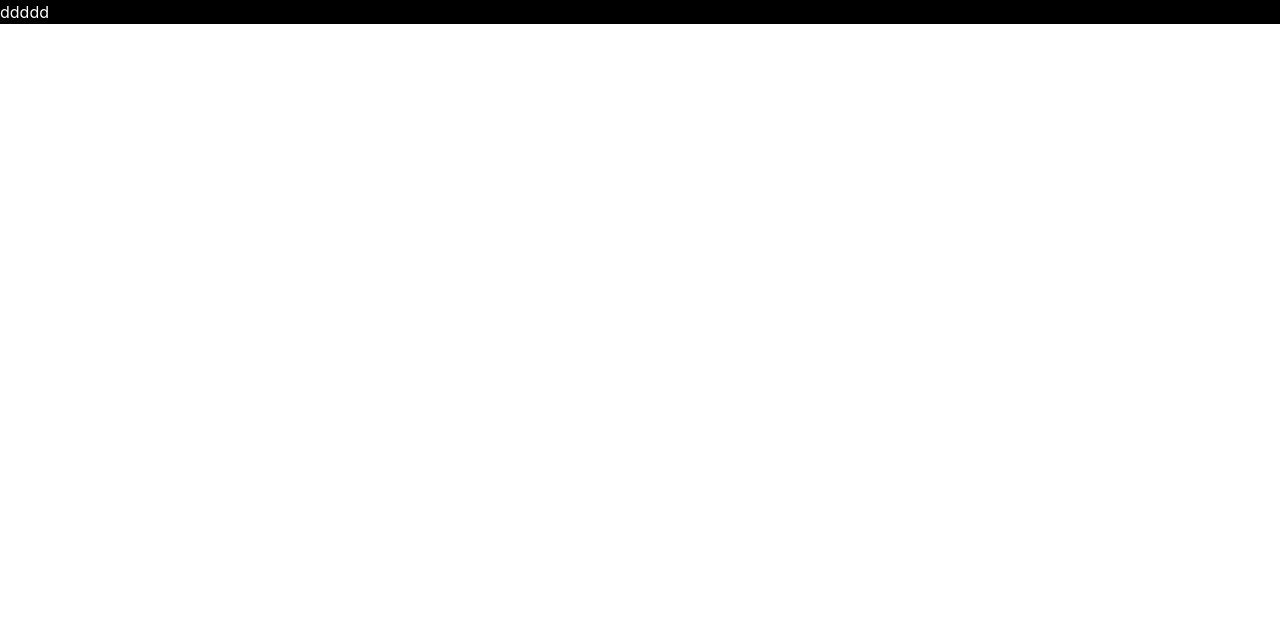
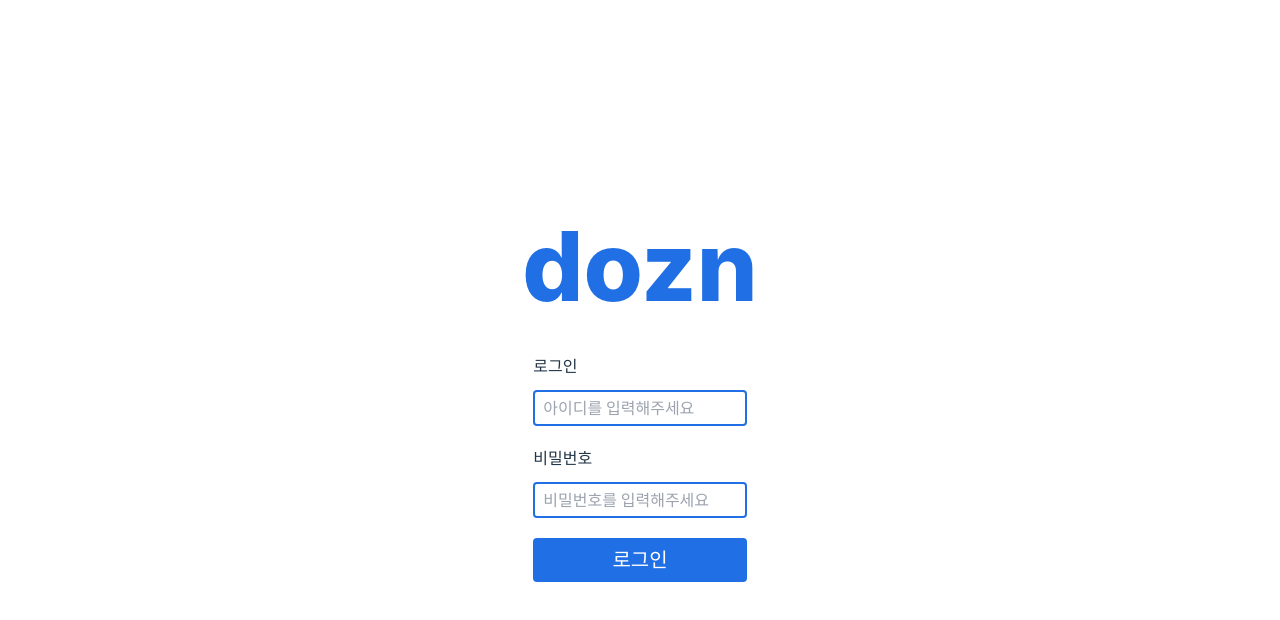
Before and after one commit to minjeong9919/dozn_assignment_project, a React (Vite) app: page / in a window 1280 px wide. Shown: the top 620 px of the page. Built offline with nearby package versions, Linux system fonts and the light colour scheme.

Commit message:
feat: 로그인 프레임 구현 및 react-hook-form 연결

```diff
--- a/package.json
+++ b/package.json
@@ -11,7 +11,8 @@
   },
   "dependencies": {
     "react": "^18.3.1",
-    "react-dom": "^18.3.1"
+    "react-dom": "^18.3.1",
+    "react-hook-form": "^7.54.1"
   },
   "devDependencies": {
     "@eslint/js": "^9.15.0",
--- /dev/null
+++ b/src/components/Input.tsx
@@ -0,0 +1,26 @@
+import { InputHTMLAttributes, forwardRef } from "react";
+
+interface PropsType extends InputHTMLAttributes<HTMLInputElement> {
+  title?: string;
+  errorMessage?: string;
+}
+
+const Input = forwardRef<HTMLInputElement, PropsType>(
+  ({ title, errorMessage, ...rest }, ref) => {
+    return (
+      <div className='w-full flex flex-col gap-3 mb-5 font-bold'>
+        {title}
+        <input
+          className='border-2 border-primary rounded py-1 px-2'
+          ref={ref}
+          {...rest}
+        />
+        {errorMessage && (
+          <div className='text-xs text-red font-medium'>{errorMessage}</div>
+        )}
+      </div>
+    );
+  }
+);
+
+export default Input;
--- a/src/pages/Login.tsx
+++ b/src/pages/Login.tsx
@@ -1,5 +1,61 @@
+import Input from "../components/Input";
+import { FieldValues, SubmitHandler, useForm } from "react-hook-form";
+
 const Login = () => {
-  return <div className='bg-black text-white'>ddddd</div>;
+  const {
+    register,
+    formState: { errors, isSubmitting },
+    handleSubmit,
+  } = useForm({
+    mode: "onBlur",
+    defaultValues: {
+      id: "",
+      password: "",
+    },
+  });
+
+  const registers = {
+    id: register("id", {
+      required: "아이디를 입력하세요.",
+    }),
+    password: register("password", {
+      required: "비밀번호를 입력해주세요.",
+    }),
+  };
+
+  const onSubmit: SubmitHandler<FieldValues> = (formData) => {
+    console.log("로그인 시도:", formData);
+  };
+
+  return (
+    <form
+      onSubmit={handleSubmit(onSubmit)}
+      className='w-1/6 h-screen mx-auto flex flex-col justify-center items-center gap-x-4'
+    >
+      <h1 className='text-8xl text-primary font-extrabold mb-10'>dozn</h1>
+      <Input
+        title='로그인'
+        placeholder='아이디를 입력해주세요'
+        {...registers.id}
+        errorMessage={errors.id?.message}
+      />
+      <Input
+        title='비밀번호'
+        placeholder='비밀번호를 입력해주세요'
+        {...registers.password}
+        errorMessage={errors.password?.message}
+      />
+      <button
+        id='loginButton'
+        className={`${
+          isSubmitting ? "bg-gray" : "bg-primary"
+        } text-white rounded w-full py-2 text-xl`}
+        disabled={isSubmitting}
+      >
+        로그인
+      </button>
+    </form>
+  );
 };
 
 export default Login;
--- a/tailwind.config.js
+++ b/tailwind.config.js
@@ -2,7 +2,13 @@
 export default {
   content: ["./index.html", "./src/**/*.{js,ts,jsx,tsx}"],
   theme: {
-    extend: {},
+    extend: {
+      colors: {
+        primary: "#216FE4",
+        gray: "#B2B2B2",
+        red: "#FF0000",
+      },
+    },
   },
   plugins: [],
 };
```
Also changed, not shown: 1 other file (tests, documents, lock files or other folders).
